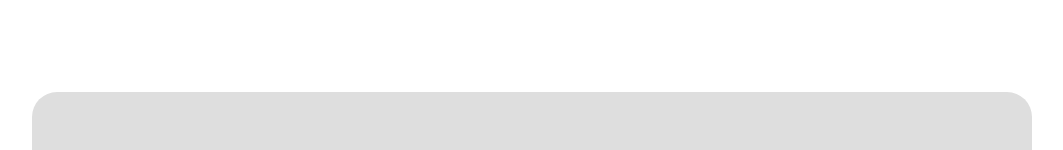
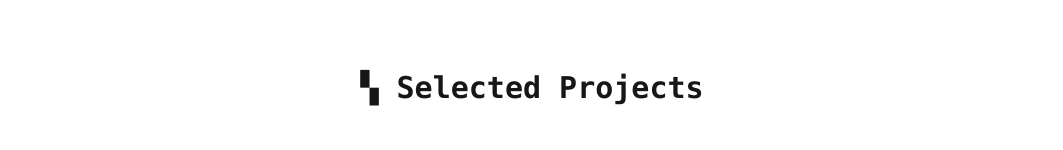
Before and after one commit to agustdmybae/portfolio, a Next.js app: page / in a window 1280 px wide. Shown: the part 1478-1628 px from the top of the page, without its empty margins (108-1171 px from the left). Built offline with nearby package versions, Linux system fonts and the light colour scheme.

Commit message:
Update Projects section

```diff
--- a/app/page.tsx
+++ b/app/page.tsx
@@ -93,9 +93,9 @@ export default function Home() {
         <div className='h-[15vh] bg-[#DEDEDE]'/>
         <div className='h-[20vh]' />
       </div>
-      <div className='flex flex-col items-center gap-5'>
+      <div className='flex flex-col items-center gap-5 pb-10'>
         <a className='h-[10vh] text-3xl font-mono font-bold'>▚ About Me</a>
-        <div className='h-[50vh] w-[70vw] flex flex-row gap-20 items-center justify-center text-left pb-44 mx-auto pt-32'>
+        <div className='h-[50vh] w-[70vw] flex flex-row gap-20 items-center justify-center text-left pb-80 mx-auto pt-32'>
           <a className='text-2xl'>
             Stephanie is a Full-stack Developer with 2 years of experience in web development. She is passionate about interactive web design, combining technical skills with creativity to develop engaging user experiences.
             <br />
@@ -110,13 +110,16 @@ export default function Home() {
           </div>
         </div>
       </div>
-      <div className="mt-50 mb-50">
+      <div className='flex flex-col justify-center items-center'>
+        <a className='h-[1vh] text-3xl font-mono font-bold'>▚ Selected Projects</a>
+          <div className="mb-20">
             {
               projects.map( (project, i) => {
                 return <Card key={`p_${i}`} {...project} i={i}/>
               })
             }
           </div>
+        </div>
     </main>
   );
 }
```
Lines whose indentation alone changed are shown as unchanged.
